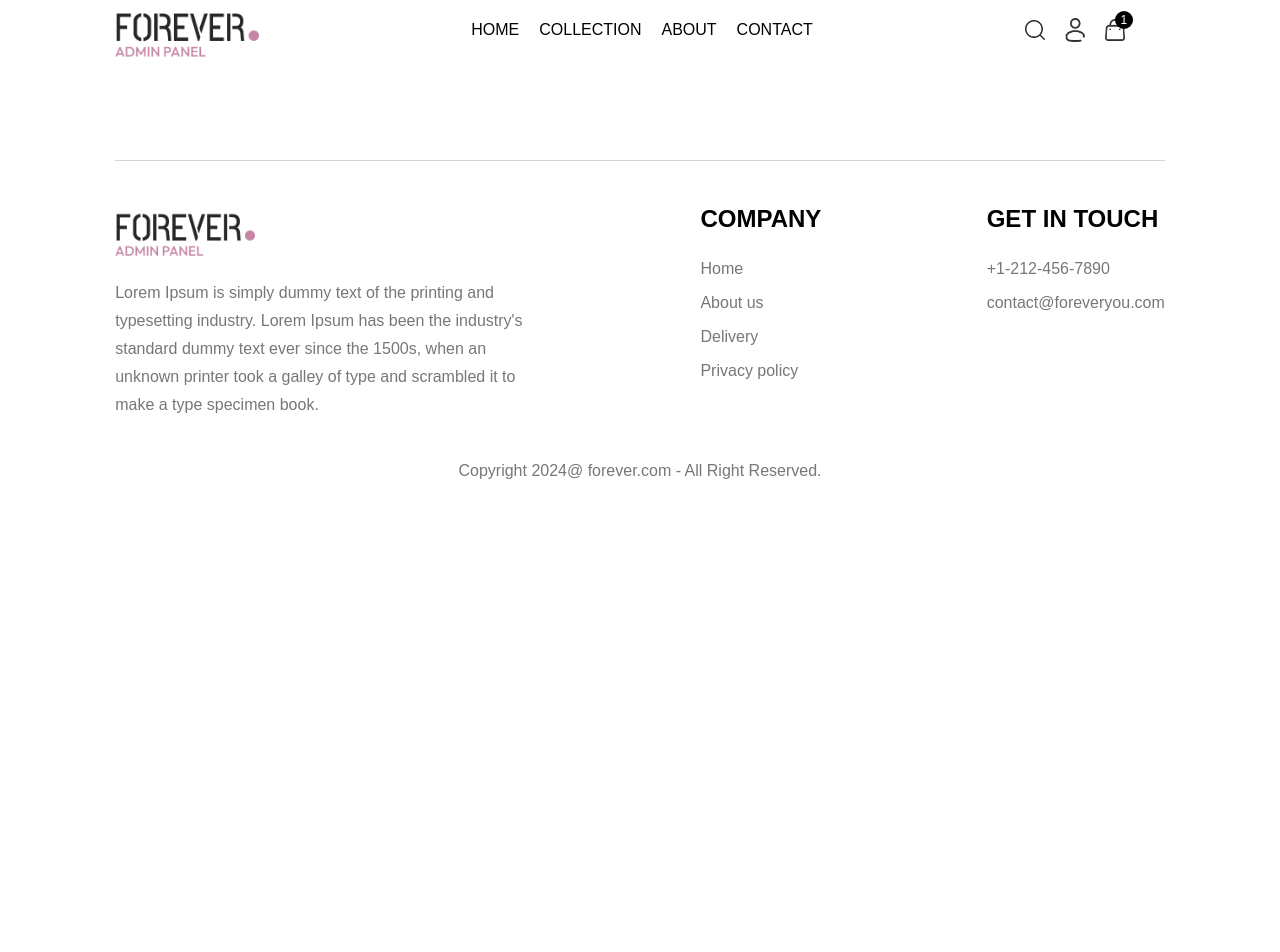
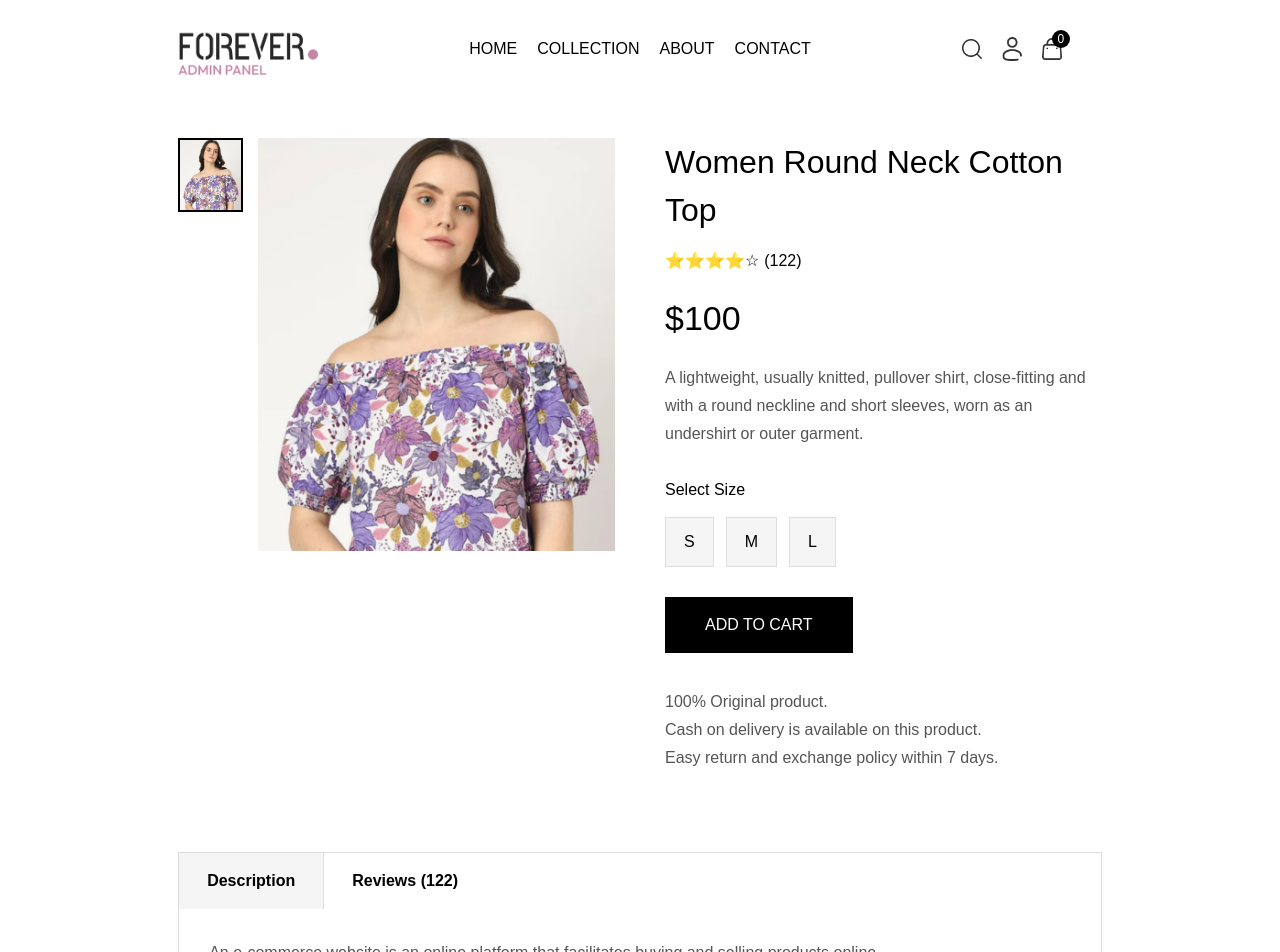
Before and after one commit to subhadeep237/E_COMMERCE_APP, a React (Vite) app: page /product/aaaaa in a window 1280 px wide. Shown: the top 952 px of the page. Before the commit the page ends 800 px from the top, so only its background shows below. Built offline with nearby package versions, Linux system fonts and the light colour scheme.

Commit message:
Added product page search filter cart logic and related products

```diff
--- a/src/components/navbar.jsx
+++ b/src/components/navbar.jsx
@@ -1,53 +1,35 @@
-import React,{useState} from 'react'
-import {assets} from '../assets/assets/admin_assets/assets'
-import {assets as frontend_assets} from '../assets/assets/frontend_assets/assets'
-import { NavLink } from 'react-router-dom'
+import React, { useContext, useState } from 'react'
+import { NavLink, Link } from 'react-router-dom'
+import { assets } from '../assets/assets/admin_assets/assets'
+import { assets as frontend_assets } from '../assets/assets/frontend_assets/assets'
+import { ShopContext } from '../context/ShopContext'
+
 const Navbar = () => {
-  const [visible,setVisible]=useState(false)
+  const [visible, setVisible] = useState(false)
+  const { cartCount } = useContext(ShopContext)
+
   return (
     <div style={{
       display:'flex',
       justifyContent:'space-between',
       alignItems:'center',
-    width:'100%'
+      width:'100%',
+      padding:'20px 6%'
     }}>
 
-    <NavLink to='/'>
-  <img src={assets.logo} className='w-36' alt='' />
-</NavLink>
+      <Link to='/'>
+        <img src={assets.logo} alt='' style={{width:'140px'}} />
+      </Link>
 
       <ul className='nav-menu'>
+        <NavLink to='/'><p>HOME</p><hr /></NavLink>
+        <NavLink to='/collection'><p>COLLECTION</p><hr /></NavLink>
+        <NavLink to='/about'><p>ABOUT</p><hr /></NavLink>
+        <NavLink to='/contact'><p>CONTACT</p><hr /></NavLink>
+      </ul>
 
-      <NavLink to='/'>
-      <div style={{display:'flex',flexDirection:'column',alignItems:'center'}}>
-        <p>HOME</p>
-        <hr  style={{width:'50%',border:'1px solid black'}}/>
-      </div>
-      </NavLink>
+      <div style={{display:'flex', gap:'20px', alignItems:'center', marginRight:'40px'}}>
 
-      <NavLink to='/collection'>
-      <div style={{display:'flex',flexDirection:'column',alignItems:'center'}}>
-        <p>COLLECTION</p>
-        <hr  style={{width:'50%',border:'1px solid black'}}/>
-        </div>
-      </NavLink>
-
-      <NavLink to='/about'>
-      <div style={{display:'flex',flexDirection:'column',alignItems:'center'}}>
-        <p>ABOUT</p>
-        <hr  style={{width:'50%',border:'1px solid black'}}/>
-        </div>
-      </NavLink>
-
-      <NavLink to='/contact'>
-      <div style={{display:'flex',flexDirection:'column',alignItems:'center'}}>
-        <p>CONTACT</p>
-        <hr  style={{width:'50%',border:'1px solid black'}}/>
-        </div>
-      </NavLink>
-
-    </ul>
-    <div style={{display:'flex',gap:'20px',alignItems:'center',marginRight:'40px'}}>
         <img
           src={frontend_assets.search_icon}
           alt=''
@@ -59,20 +41,15 @@ const Navbar = () => {
             }
           }}
         />
+
         <div
           style={{position:'relative'}}
-  onMouseEnter={(e)=>{
-    e.currentTarget.children[1].style.display='block'
-  }}
-  onMouseLeave={(e)=>{
-    e.currentTarget.children[1].style.display='none'
-  }}
+          onMouseEnter={(e)=>e.currentTarget.children[1].style.display='block'}
+          onMouseLeave={(e)=>e.currentTarget.children[1].style.display='none'}
         >
-
           <img src={frontend_assets.profile_icon} alt='' width='20px' />
 
-  <div
-    style={{
+          <div style={{
             display:'none',
             position:'absolute',
             right:'0',
@@ -80,27 +57,16 @@ const Navbar = () => {
             background:'#f1f5f9',
             padding:'10px',
             borderRadius:'5px',
-      width:'120px'
-    }}
-  >
-
-    <p style={{cursor:'pointer'}} onMouseOver={(e)=>e.target.style.fontWeight='bold'} onMouseOut={(e)=>e.target.style.fontWeight='normal'}>
-      My Profile
-    </p>
-
-    <p style={{cursor:'pointer'}} onMouseOver={(e)=>e.target.style.fontWeight='bold'} onMouseOut={(e)=>e.target.style.fontWeight='normal'}>
-      Orders
-    </p>
-
-    <p style={{cursor:'pointer'}} onMouseOver={(e)=>e.target.style.fontWeight='bold'} onMouseOut={(e)=>e.target.style.fontWeight='normal'}>
-      Log Out
-    </p>
-
+            width:'120px',
+            zIndex:10
+          }}>
+            <p style={{cursor:'pointer'}}>My Profile</p>
+            <p style={{cursor:'pointer'}}>Orders</p>
+            <p style={{cursor:'pointer'}}>Log Out</p>
+          </div>
         </div>
 
-</div>
-<div style={{position:'relative'}}>
-
+        <Link to='/cart' style={{position:'relative'}}>
           <img src={frontend_assets.cart_icon} alt='' width='20px' />
 
           <p style={{
@@ -117,20 +83,19 @@ const Navbar = () => {
             alignItems:'center',
             justifyContent:'center'
           }}>
-    1
+            {cartCount}
           </p>
+        </Link>
 
-</div>
         <img
           className='menu-icon'
           src={frontend_assets.menu_icon}
           alt=''
           width='20px'
           onClick={()=>setVisible(true)}
+        />
+      </div>
 
-  />
-
-    </div>
       <div style={{
         position:'fixed',
         top:'0',
@@ -139,38 +104,28 @@ onClick={()=>setVisible(true)}
         height:'100%',
         background:'white',
         transition:'0.5s',
-  padding:'20px'
+        padding:'20px',
+        zIndex:20
       }}>
-
         <p
-  style={{
-    cursor:'pointer',
-    fontSize:'22px',
-    marginBottom:'20px',
-    fontWeight:'bold'
-  }}
+          style={{cursor:'pointer', fontSize:'22px', marginBottom:'20px', fontWeight:'bold'}}
           onClick={()=>setVisible(false)}
         >
           ← Back
         </p>
 
-  <div style={{display:'flex', flexDirection:'column', gap:'15px'}}>
-
-  <p>HOME</p>
+        <div className='sidebar-links'>
+          <NavLink onClick={()=>setVisible(false)} to='/'>HOME</NavLink>
           <hr />
-
-  <p>COLLECTION</p>
+          <NavLink onClick={()=>setVisible(false)} to='/collection'>COLLECTION</NavLink>
           <hr />
-
-  <p>ABOUT</p>
+          <NavLink onClick={()=>setVisible(false)} to='/about'>ABOUT</NavLink>
           <hr />
-
-  <p>CONTACT</p>
+          <NavLink onClick={()=>setVisible(false)} to='/contact'>CONTACT</NavLink>
           <hr />
-
+        </div>
       </div>
 
-</div>
     </div>
   )
 }
--- a/src/context/Shopcontext.jsx
+++ b/src/context/Shopcontext.jsx
@@ -0,0 +1,25 @@
+import { createContext, useState } from "react";
+
+export const ShopContext = createContext();
+
+const ShopContextProvider = (props) => {
+
+  const [cartCount, setCartCount] = useState(0);
+
+  const addToCart = () => {
+    setCartCount((prev) => prev + 1);
+  };
+
+  const value = {
+    cartCount,
+    addToCart
+  };
+
+  return (
+    <ShopContext.Provider value={value}>
+      {props.children}
+    </ShopContext.Provider>
+  );
+};
+
+export default ShopContextProvider;
--- a/src/main.jsx
+++ b/src/main.jsx
@@ -1,11 +1,14 @@
-import { StrictMode } from 'react'
+import React from 'react'
 import { createRoot } from 'react-dom/client'
 import './index.css'
 import App from './App.jsx'
-import {BrowserRouter} from 'react-router-dom'
+import { BrowserRouter } from 'react-router-dom'
+import ShopContextProvider from './context/ShopContext.jsx'
 
 createRoot(document.getElementById('root')).render(
   <BrowserRouter>
-    <App />
-  </BrowserRouter>,
+    <ShopContextProvider>
+      <App />
+    </ShopContextProvider>
+  </BrowserRouter>
 )
--- a/src/pages/product.jsx
+++ b/src/pages/product.jsx
@@ -1,11 +1,401 @@
-import React from 'react'
+import React, { useState, useEffect, useContext } from 'react'
+import { useParams, Link } from 'react-router-dom'
+import { products } from '../assets/assets/frontend_assets/assets'
+import { ShopContext } from '../context/ShopContext'
 
-const product = () => {
+const Product = () => {
+
+  const { productId } = useParams()
+
+  const [productData, setProductData] = useState(null)
+  const [image, setImage] = useState('')
+  const [size, setSize] = useState('')
+  const [activeTab, setActiveTab] = useState('description')
+
+  const { addToCart } = useContext(ShopContext)
+
+  useEffect(() => {
+
+    const product = products.find((item) => item._id === productId)
+
+    if(product){
+      setProductData(product)
+      setImage(product.image[0])
+    }
+
+  }, [productId])
+
+  if(!productData){
+    return <div>Loading...</div>
+  }
+
   return (
-    <div>
+
+    <div style={{padding:'40px 6%'}}>
+
+      <div
+        style={{
+          display:'flex',
+          gap:'50px',
+          flexWrap:'wrap'
+        }}
+      >
+
+        {/* LEFT */}
+
+        <div
+          style={{
+            display:'flex',
+            gap:'15px',
+            flex:'1'
+          }}
+        >
+
+          {/* SMALL IMAGES */}
+
+          <div
+            style={{
+              display:'flex',
+              flexDirection:'column',
+              gap:'12px'
+            }}
+          >
+
+            {productData.image.map((item,index)=>(
+
+              <img
+                key={index}
+                src={item}
+                alt=''
+                onClick={()=>setImage(item)}
+                style={{
+                  width:'90px',
+                  cursor:'pointer',
+                  border:image===item ? '2px solid black' : '1px solid #ddd'
+                }}
+              />
+
+            ))}
+
+          </div>
+
+          {/* BIG IMAGE */}
+
+          <div>
+
+            <img
+              src={image}
+              alt=''
+              style={{
+                width:'500px',
+                maxWidth:'100%',
+                objectFit:'cover'
+              }}
+            />
+
+          </div>
+
+        </div>
+
+        {/* RIGHT */}
+
+        <div style={{flex:'1'}}>
+
+          <h1
+            style={{
+              fontSize:'32px',
+              marginBottom:'15px'
+            }}
+          >
+            {productData.name}
+          </h1>
+
+          <div
+            style={{
+              display:'flex',
+              alignItems:'center',
+              gap:'5px',
+              marginBottom:'20px'
+            }}
+          >
+            ⭐⭐⭐⭐☆
+            <span>(122)</span>
+          </div>
+
+          <h2
+            style={{
+              fontSize:'34px',
+              marginBottom:'20px'
+            }}
+          >
+            ${productData.price}
+          </h2>
+
+          <p
+            style={{
+              color:'#555',
+              lineHeight:'28px',
+              marginBottom:'30px'
+            }}
+          >
+            {productData.description}
+          </p>
+
+          <p style={{marginBottom:'15px'}}>Select Size</p>
+
+          <div
+            style={{
+              display:'flex',
+              gap:'12px',
+              marginBottom:'30px'
+            }}
+          >
+
+            {productData.sizes.map((item,index)=>(
+
+              <button
+                key={index}
+                onClick={()=>setSize(item)}
+                style={{
+                  padding:'12px 18px',
+                  border:size===item ? '2px solid orange' : '1px solid #ddd',
+                  background:'#f5f5f5',
+                  cursor:'pointer'
+                }}
+              >
+                {item}
+              </button>
+
+            ))}
+
+          </div>
+
+          {/* ADD TO CART */}
+
+          <button
+            onClick={()=>{
+
+              if(size===''){
+                alert('Please select a size')
+              }
+              else{
+                addToCart()
+                alert(`Added to cart - Size ${size}`)
+              }
+
+            }}
+            style={{
+              background:'black',
+              color:'white',
+              border:'none',
+              padding:'16px 40px',
+              cursor:'pointer',
+              marginBottom:'35px'
+            }}
+          >
+            ADD TO CART
+          </button>
+
+          <hr style={{marginBottom:'25px'}} />
+
+          <div
+            style={{
+              color:'#555',
+              lineHeight:'28px'
+            }}
+          >
+            <p>100% Original product.</p>
+            <p>Cash on delivery is available on this product.</p>
+            <p>Easy return and exchange policy within 7 days.</p>
+          </div>
+
+        </div>
+
+      </div>
+
+      {/* DESCRIPTION + REVIEW */}
+
+      <div
+        style={{
+          marginTop:'80px',
+          border:'1px solid #ddd'
+        }}
+      >
+
+        <div style={{display:'flex'}}>
+
+          <button
+            onClick={()=>setActiveTab('description')}
+            style={{
+              padding:'16px 28px',
+              border:'none',
+              borderRight:'1px solid #ddd',
+              background:activeTab==='description' ? '#f5f5f5' : 'white',
+              cursor:'pointer',
+              fontWeight:'600'
+            }}
+          >
+            Description
+          </button>
+
+          <button
+            onClick={()=>setActiveTab('reviews')}
+            style={{
+              padding:'16px 28px',
+              border:'none',
+              background:activeTab==='reviews' ? '#f5f5f5' : 'white',
+              cursor:'pointer',
+              fontWeight:'600'
+            }}
+          >
+            Reviews (122)
+          </button>
+
+        </div>
+
+        <div
+          style={{
+            padding:'30px',
+            color:'#555',
+            lineHeight:'28px'
+          }}
+        >
+
+          {activeTab==='description' ? (
+
+            <>
+              <p>
+                An e-commerce website is an online platform that facilitates buying and selling products online.
+              </p>
+
+              <p style={{marginTop:'20px'}}>
+                Products are displayed with descriptions, prices, images and detailed information.
+              </p>
+            </>
+
+          ) : (
+
+            <div style={{display:'flex', flexDirection:'column', gap:'25px'}}>
+
+              <div>
+                <p>⭐⭐⭐⭐⭐</p>
+                <h4>Very good product</h4>
+                <p>Quality is amazing. Worth buying.</p>
+              </div>
+
+              <hr />
+
+              <div>
+                <p>⭐⭐⭐⭐⭐</p>
+                <h4>Nice Product</h4>
+                <p>Looks exactly same as shown in image.</p>
+              </div>
+
+              <hr />
+
+              <div>
+                <p>⭐⭐⭐⭐☆</p>
+                <h4>Good quality</h4>
+                <p>Fabric quality is very comfortable.</p>
+              </div>
+
+            </div>
+
+          )}
+
+        </div>
+
+      </div>
+
+      {/* RELATED PRODUCTS */}
+
+      <div style={{marginTop:'90px'}}>
+
+        <div
+          style={{
+            textAlign:'center',
+            marginBottom:'40px'
+          }}
+        >
+          <h2
+            style={{
+              fontSize:'32px',
+              fontWeight:'400'
+            }}
+          >
+            RELATED <b>PRODUCTS</b> ─
+          </h2>
+        </div>
+
+        <div
+          style={{
+            display:'grid',
+            gridTemplateColumns:'repeat(auto-fit,minmax(220px,1fr))',
+            gap:'25px'
+          }}
+        >
+
+          {products
+            .filter((item)=>item.category===productData.category)
+            .slice(0,5)
+            .map((item,index)=>(
+
+              <Link
+                key={index}
+                to={`/product/${item._id}`}
+                style={{
+                  textDecoration:'none',
+                  color:'black'
+                }}
+              >
+
+                <div
+                  onMouseEnter={(e)=>{
+                    e.currentTarget.children[0].style.transform='scale(1.05)'
+                  }}
+
+                  onMouseLeave={(e)=>{
+                    e.currentTarget.children[0].style.transform='scale(1)'
+                  }}
+
+                  style={{
+                    overflow:'hidden'
+                  }}
+                >
+
+                  <img
+                    src={item.image[0]}
+                    alt=''
+                    style={{
+                      width:'100%',
+                      height:'300px',
+                      objectFit:'cover',
+                      transition:'0.3s ease-in-out'
+                    }}
+                  />
+
+                  <p style={{marginTop:'12px'}}>
+                    {item.name}
+                  </p>
+
+                  <p style={{fontWeight:'600'}}>
+                    ${item.price}
+                  </p>
+
+                </div>
+
+              </Link>
+
+            ))
+          }
+
+        </div>
+
+      </div>
 
     </div>
+
   )
 }
 
-export default product
+export default Product
```
Also changed, not shown: src/components/RelatedProducts.jsx (added). Lines whose indentation alone changed are shown as unchanged.
